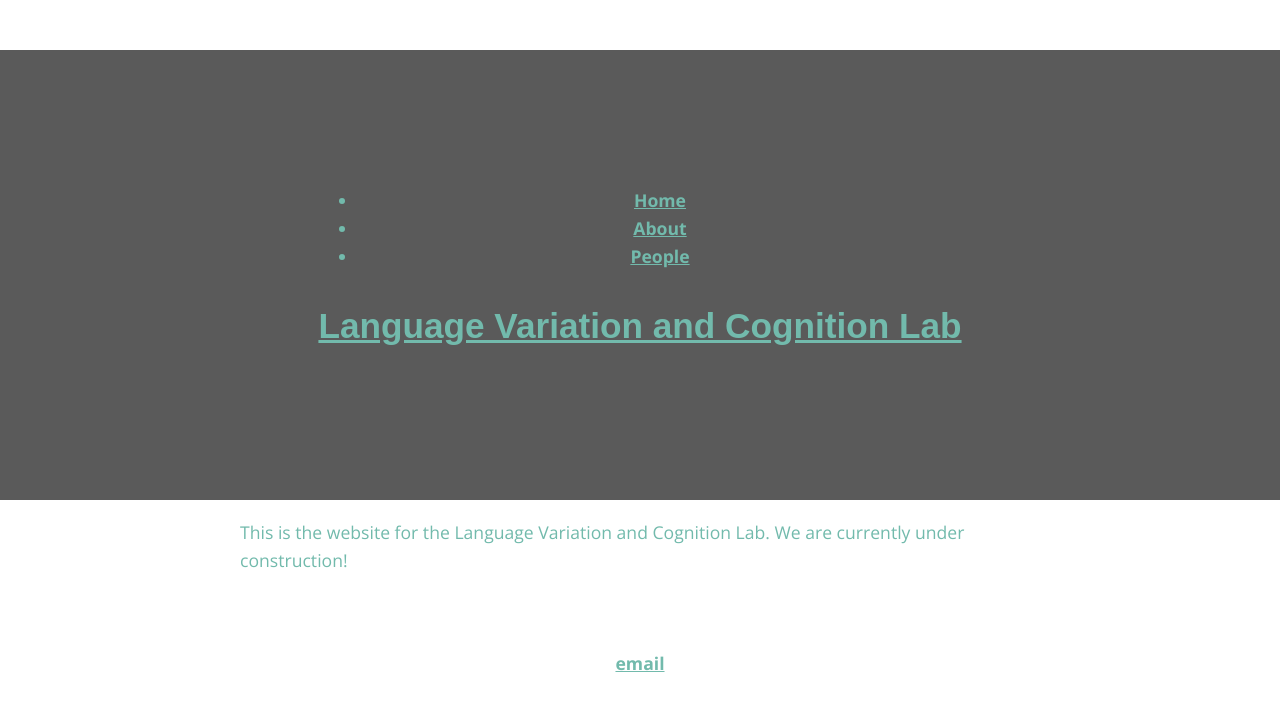
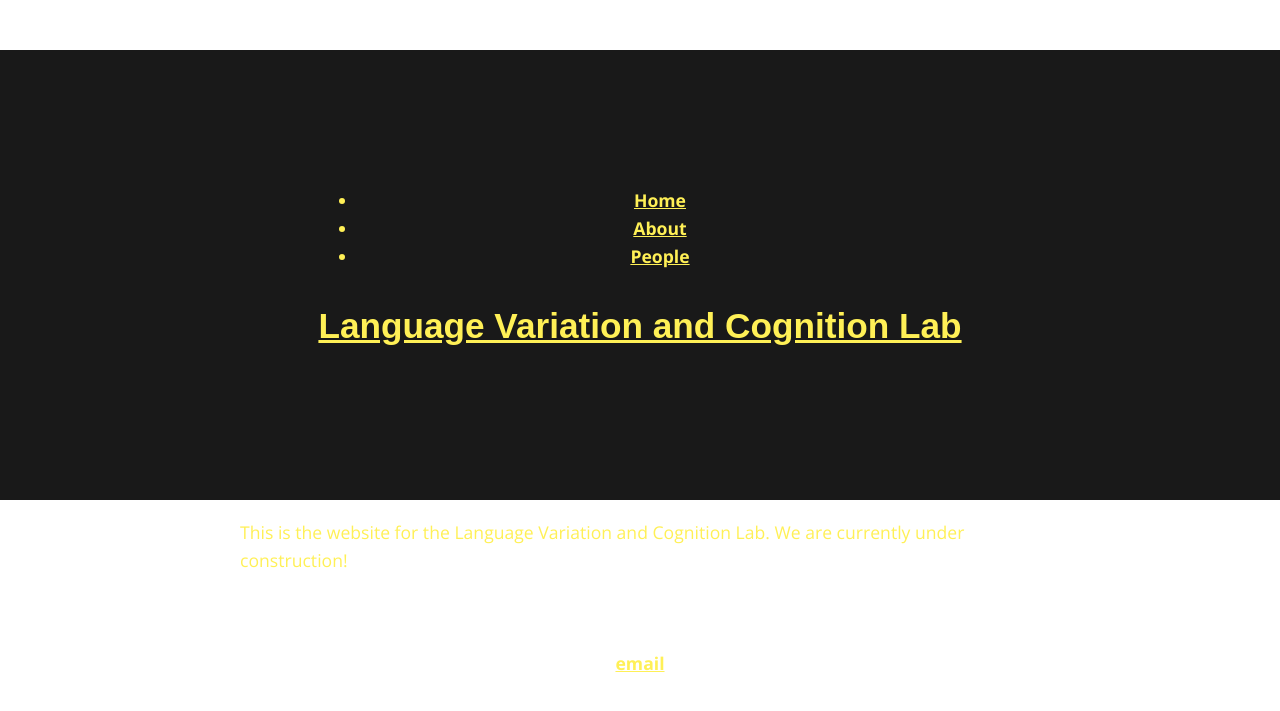
Before and after one commit to laceywade/TammingaLab.github.io, a Jekyll site: the page built from index.md, in a window 1280 px wide. Shown: the top 711 px of the page. Built offline with Jekyll 4.4.1, drawn with Linux system fonts in a browser that asks for light colours; some web fonts are replaced.

Commit message:
Updated _base.scss

```diff
--- a/_sass/_base.scss
+++ b/_sass/_base.scss
@@ -1,14 +1,13 @@
 $content-width: 800px;
-$main: #72BAAC;
+$main: #FFF056;
 $font-style: 'Open Sans', sans-serif;
-$font-color: #72BAAC;
-$link-color: #72BAAC;
+$font-color: #FFF056;
+$link-color: #FFF056;
 $link-hover-color: $main;
-$nav-active-color: $main;
 $heading-font: 'Muli', sans-serif;
-$heading-font-color: #72BAAC;
-$light: #D6D6D6;
-$header:  #5A5A5A;
+$heading-font-color: #FFF056;
+$light: #FFFFFF;
+$header:  #191919;
 
 *,
 *::before,
```
